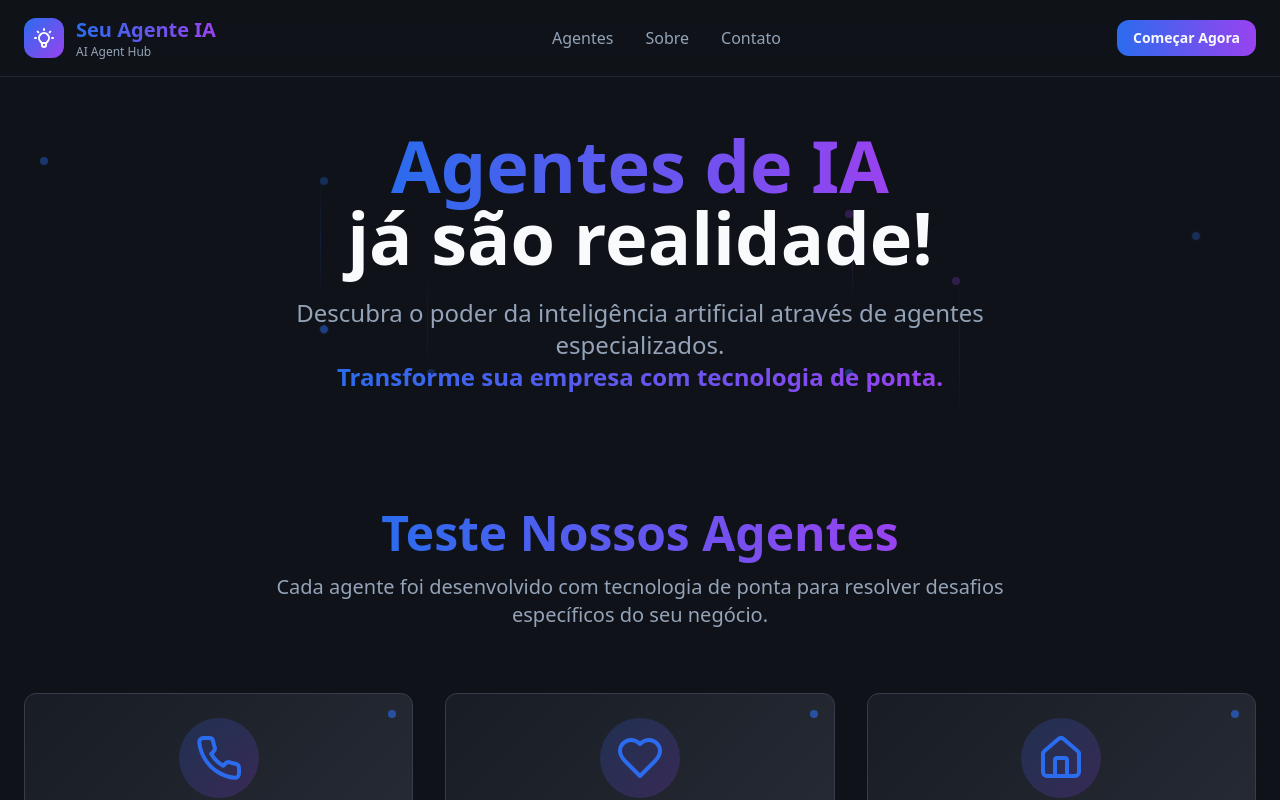
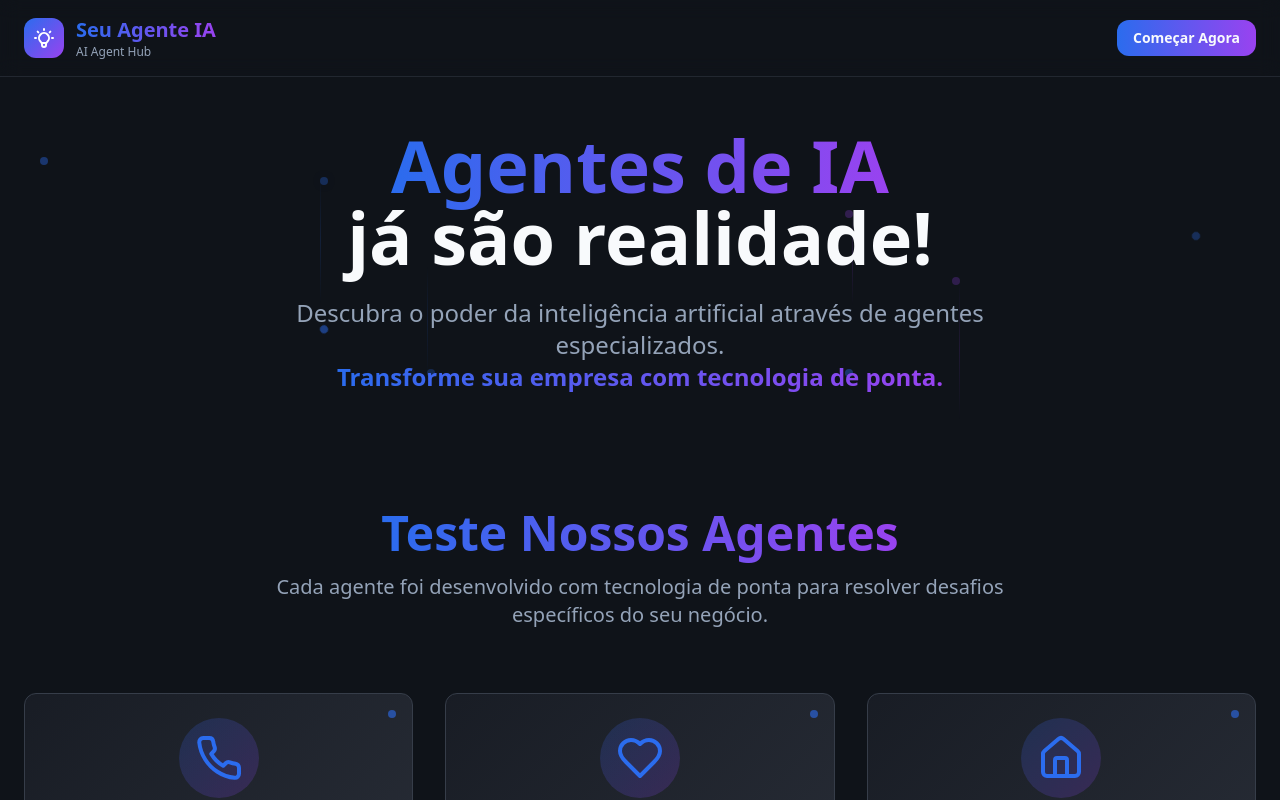
Before and after one commit to wegrowupsolutions/seuagenteai_pv_multiagentes, a React (Vite) app: page / in a window 1280 px wide. Shown: the top 800 px of the page. Built offline with nearby package versions, Linux system fonts and the light colour scheme.

Commit message:
Remove navigation links
Remove "Agentes", "Sobre", and "Contato" from the header component.

```diff
--- a/src/components/Header.tsx
+++ b/src/components/Header.tsx
@@ -26,18 +26,6 @@ const Header = () => {
             </div>
           </div>
 
-          {/* Navigation */}
-          <nav className="hidden md:flex items-center gap-8">
-            <a href="#agentes" className="text-muted-foreground hover:text-primary transition-colors duration-300">
-              Agentes
-            </a>
-            <a href="#sobre" className="text-muted-foreground hover:text-primary transition-colors duration-300">
-              Sobre
-            </a>
-            <a href="#contato" className="text-muted-foreground hover:text-primary transition-colors duration-300">
-              Contato
-            </a>
-          </nav>
 
           {/* CTA Button */}
           <button className="neural-button text-sm px-4 py-2">
```
